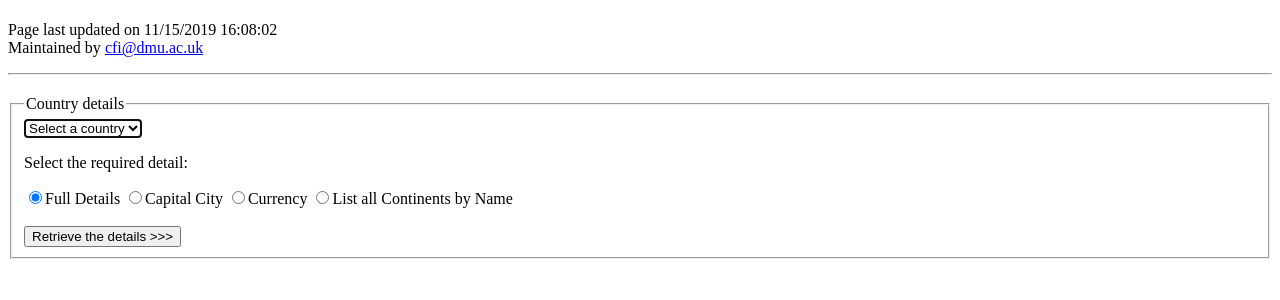
After one commit to P17209873/SecureWebAppDevelopment, a PHP site: template private/app/templates/loginform.html.twig in a window 1280 px wide. The commit adds this page. Shown: the top 300 px of the page. Run offline with PHP 8.4, Linux system fonts and the light colour scheme; the template is opened without the code that fills it, so the values that code supplies are empty; some libraries are stand-ins or nearby versions.

Commit message:
Created file system

```diff
--- /dev/null
+++ b/private/app/routes/displayMessage.php
@@ -0,0 +1 @@
+<?php
--- a/private/app/src/SQLQueries.php
+++ b/private/app/src/SQLQueries.php
@@ -6,7 +6,7 @@
  * hosts all SQL queries to be used by the Model
  */
 
-namespace Sessions;
+namespace SecureWebAppCoursework;
 
 class SQLQueries
 {
--- /dev/null
+++ b/private/app/templates/banner.html.twig
@@ -0,0 +1,14 @@
+{% extends 'layout.html.twig' %}
+{% block title %}{{ page_title }}{% endblock %}
+{% block banner %}
+    <div id="banner-div">
+        <h1>{{ page_heading_1 }}</h1>
+        <p class="cent">
+            Page last updated on <script type="text/javascript">document.write(document.lastModified)</script>
+            <br />
+            Maintained by <a href="mailto:cfi@dmu.ac.uk">cfi@dmu.ac.uk</a>
+        </p>
+        <hr class="deepline"/>
+    </div>
+    <div id="clear-div"></div>
+{% endblock %}
--- /dev/null
+++ b/private/app/templates/layout.html.twig
@@ -0,0 +1,14 @@
+<!DOCTYPE html>
+<html lang=”en">
+<head>
+    <meta http-equiv="Content-Type" content="text/html; charset=UTF-8"/>
+    <meta http-equiv="Content-Language" content="en-gb" />
+    <meta name="author" content="Clinton Ingrams" />
+    <link rel="stylesheet" href="{{ css_path }}" type="text/css"/>
+    <title>{% block title %}{% endblock %}</title>
+</head>
+<body>
+{% block banner %}{% endblock %}
+{% block content %}{% endblock %}
+</body>
+</html>
--- /dev/null
+++ b/private/app/templates/loginform.html.twig
@@ -0,0 +1,26 @@
+{% extends 'banner.html.twig' %}
+{% block content %}
+    <div id="page-content-div">
+        <h2>{{ page_heading_2 }}</h2>
+        <p>{{ page_text }}</p>
+        <form action="{{action}}" method="{{method}}">
+            <fieldset>
+                <legend>Country details</legend>
+                <select name="country" required autofocus>
+                    <option value="" selected>Select a country</option>
+                    {% for code, name in country_names %}
+                        <option value="{{code}}">{{name}}</option>
+                    {% endfor %}
+                </select>
+                <br>
+                <p>Select the required detail:</p>
+                <label for="full"><input id="full" type="radio" name="detail" value="full" checked>Full Details</label>
+                <label for="capital"><input id="code" type="radio" name="detail" value="capital">Capital City</label>
+                <label for="currency"><input id="currency" type="radio" name="detail" value="currency">Currency</label>
+                <label for="continents"><input id="continents" type="radio" name="detail" value="continents">List all Continents by Name</label>
+                <br><br>
+                <input type="submit" value="Retrieve the details >>>">
+            </fieldset>
+        </form>
+    </div>
+{% endblock %}
```
Also changed, not shown: private/app/routes/login.php (added, +33 -0 lines), private/app/routes/processMessage.php (added, +31 -0 lines).
